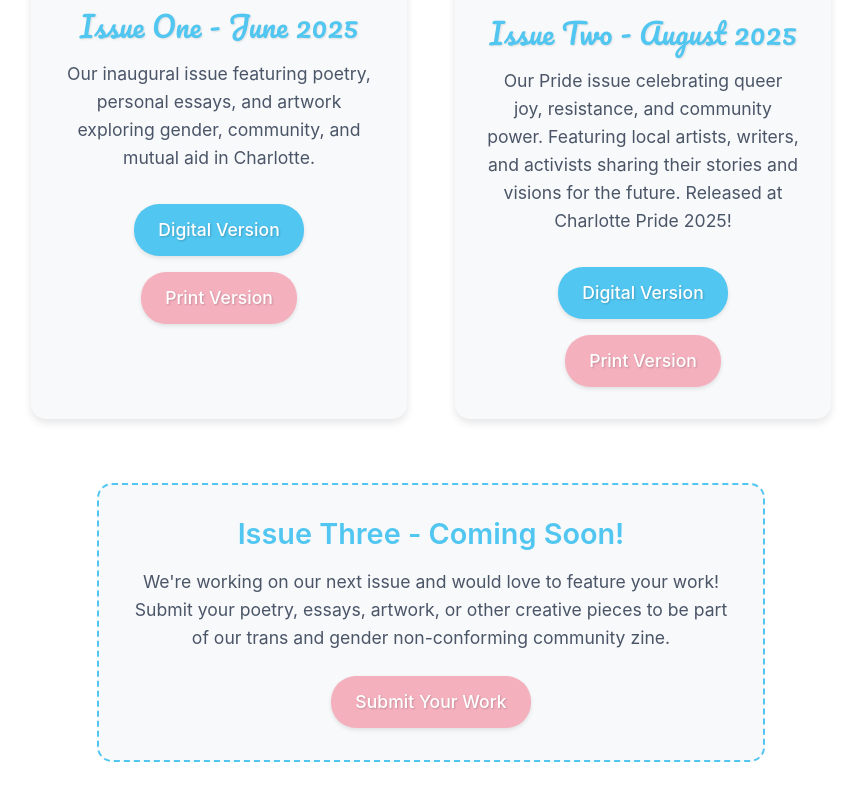
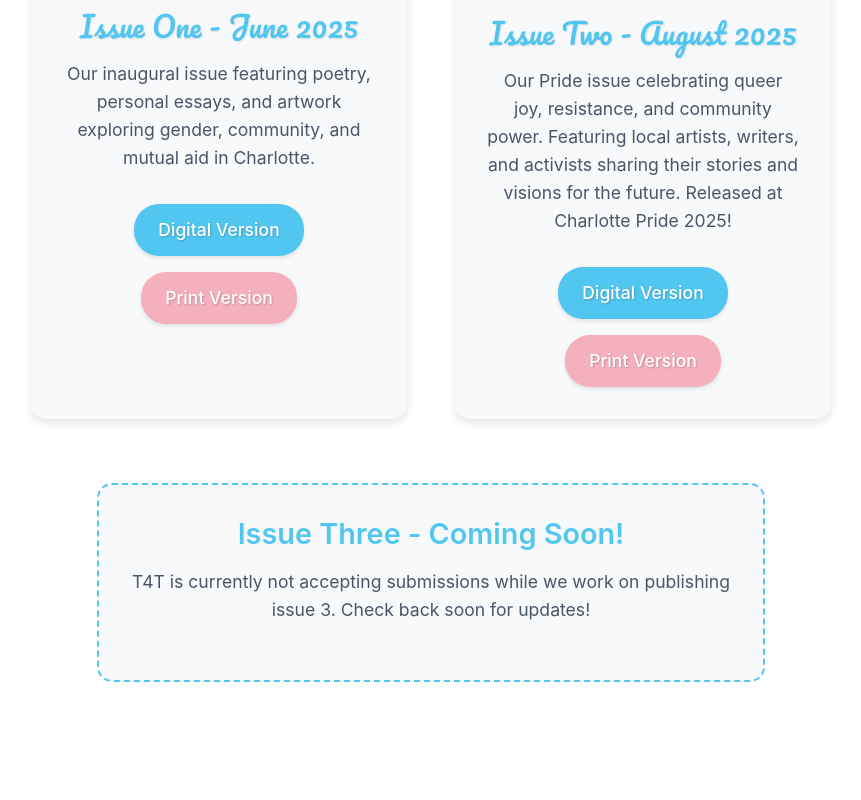
Before and after one commit to t4tclt/t4tclt, a React (Create React App) app: page /zine in a window 1280 px wide. Shown: the part 1204-2004 px from the top of the page, without its empty margins (209-1070 px from the left). After the commit the page ends 1950 px from the top, so only its background shows below. Built offline with nearby package versions, Linux system fonts and the light colour scheme.

Commit message:
zine update

```diff
--- a/src/routes/Zine.tsx
+++ b/src/routes/Zine.tsx
@@ -72,13 +72,7 @@ function Zine() {
           <div className="zine-coming-soon">
             <div className="zine-coming-soon-content">
               <h3>Issue Three - Coming Soon!</h3>
-              <p>We're working on our next issue and would love to feature your work! Submit your poetry, essays, artwork, or other creative pieces to be part of our trans and gender non-conforming community zine.</p>
-              <a
-                href="/zine-submission"
-                className="zine-button submit"
-              >
-                Submit Your Work
-              </a>
+              <p>T4T is currently not accepting submissions while we work on publishing issue 3. Check back soon for updates!</p>
             </div>
           </div>
         </div>
```
